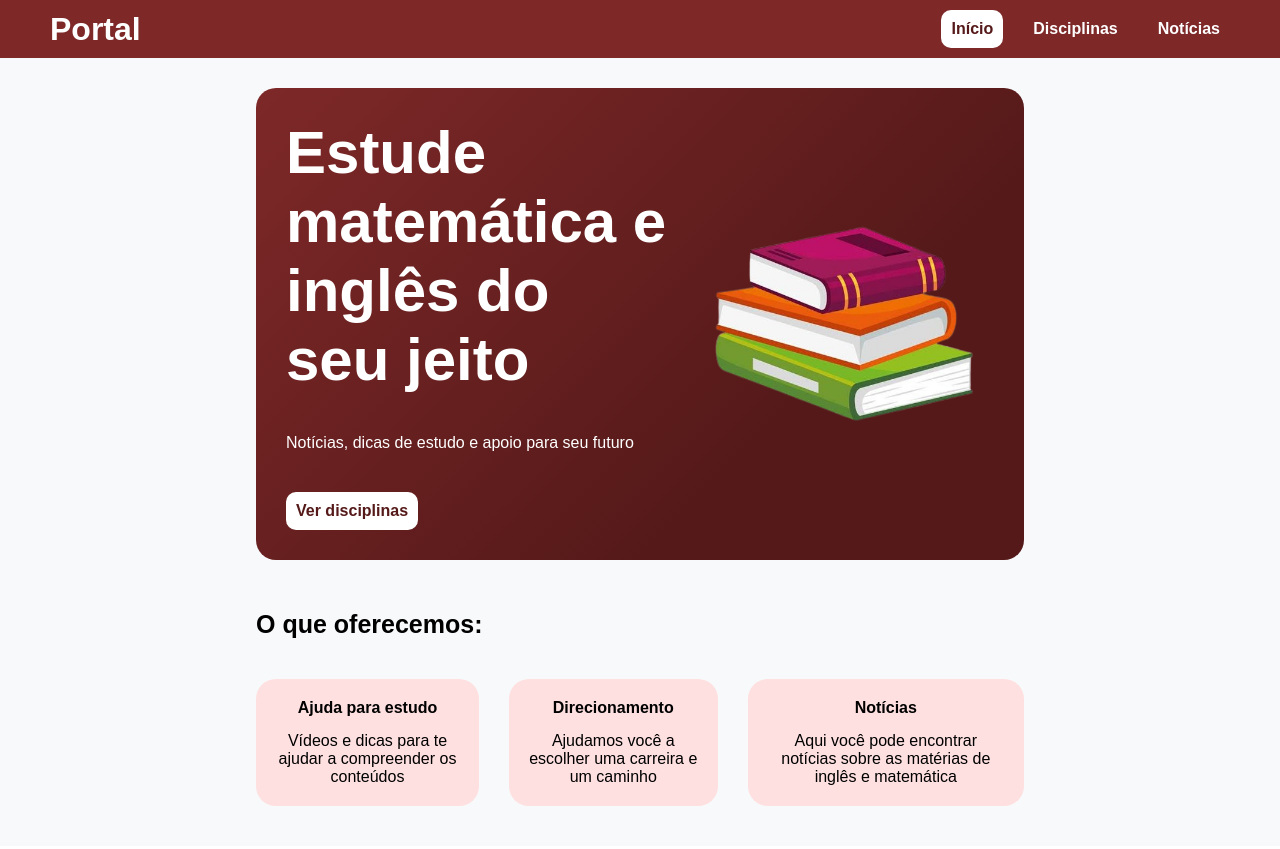
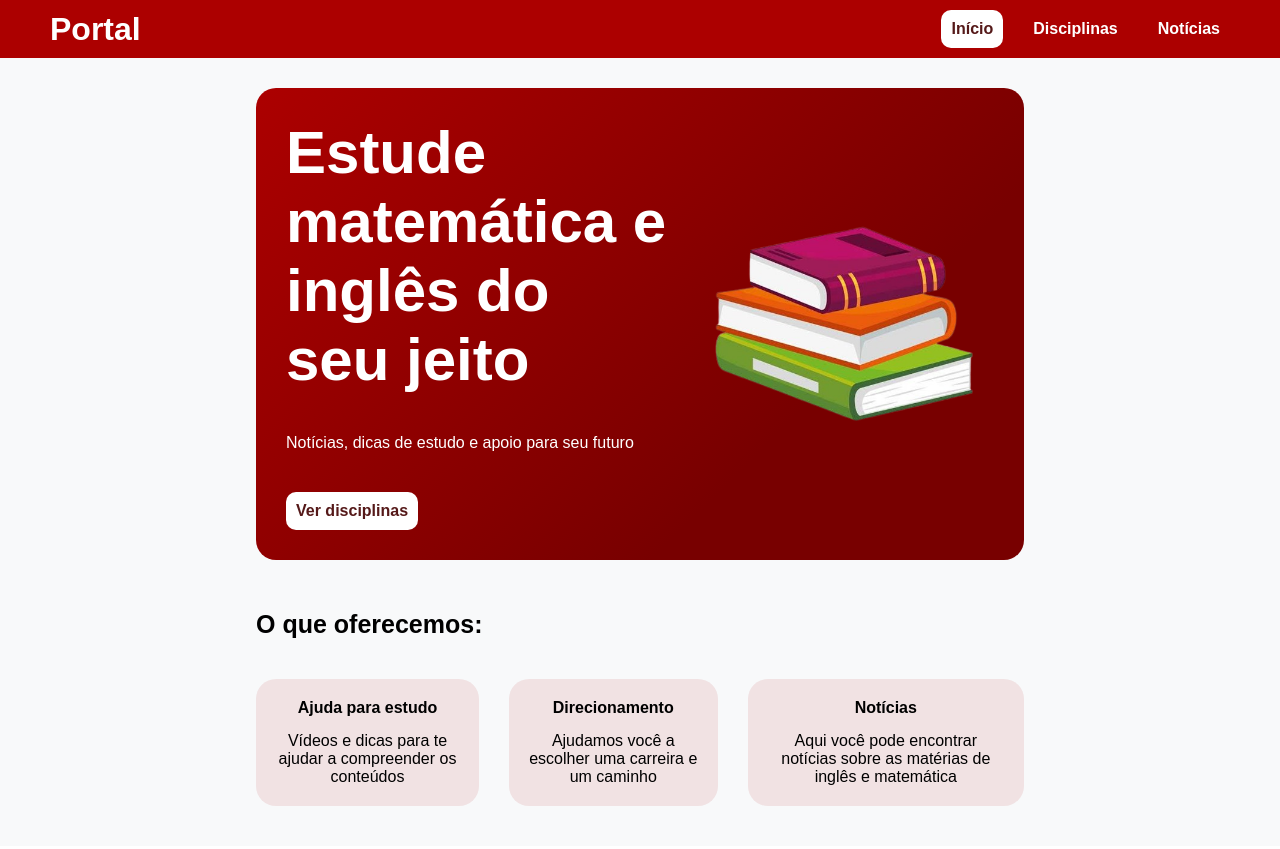
Before and after one commit to pktaldi/projeto-final, a plain HTML site: page index.html in a window 1280 px wide. Shown: the top 849 px of the page. Drawn offline with Linux system fonts and the light colour scheme.

Commit message:
style: disciplinas

```diff
--- a/css/disciplinas.css
+++ b/css/disciplinas.css
@@ -9,11 +9,10 @@ body {
     min-height: 100vh;
     display: flex;
     flex-direction: column;
-    background-color: #7e2828;
 }
 
 header {
-    background-color: #7e2828;
+    background-color: #ac0000;
     color: white;
     display: flex;
     justify-content: space-between;
@@ -36,7 +35,7 @@ header section {
 /* Conteúdo Principal */
 main {
     flex: 1;
-    background: linear-gradient(105deg, #ffefef 0%, #fbe3e3 36%, #7e2828 56%, #551919 100%);
+    background: linear-gradient(180deg, #ac0000, #7a0000 1%);
     display: flex;
     align-items: center;
     justify-content: space-around;
@@ -55,7 +54,7 @@ main {
 
 .btn-materias {
     background-color: #ffffff;
-    color: #551919;
+    color: #7a0000;
     text-decoration: none;
     font-size: 22px;
     padding: 24px 28px;
@@ -68,7 +67,7 @@ main {
 
 
 .btn-materias:hover {
-    background-color: #7e2828;
+    background-color: #ac0000;
     color: #ffffff;
 }
 
--- a/css/style.css
+++ b/css/style.css
@@ -6,7 +6,7 @@
 }
 
 header {
-    background-color: #7e2828;
+    background-color: #ac0000;
     color: white;
     display: flex;
     justify-content: space-between;
@@ -34,7 +34,7 @@ header section {
     padding-top: 30px;
 }
 #intro {
-    background: linear-gradient(135deg, #7e2828, #551919 70%);
+    background: linear-gradient(135deg, #ac0000, #780000 70%);
     color: #fff;
     padding: 30px;
     margin-bottom: 50px;
@@ -72,7 +72,7 @@ header section {
 
 #vantagens section article{
     border-radius: 20px;
-    background-color: #ffe0e0;
+    background-color: #ac000018;
     padding: 20px;
     display: flex;
     flex-direction: column;
```
